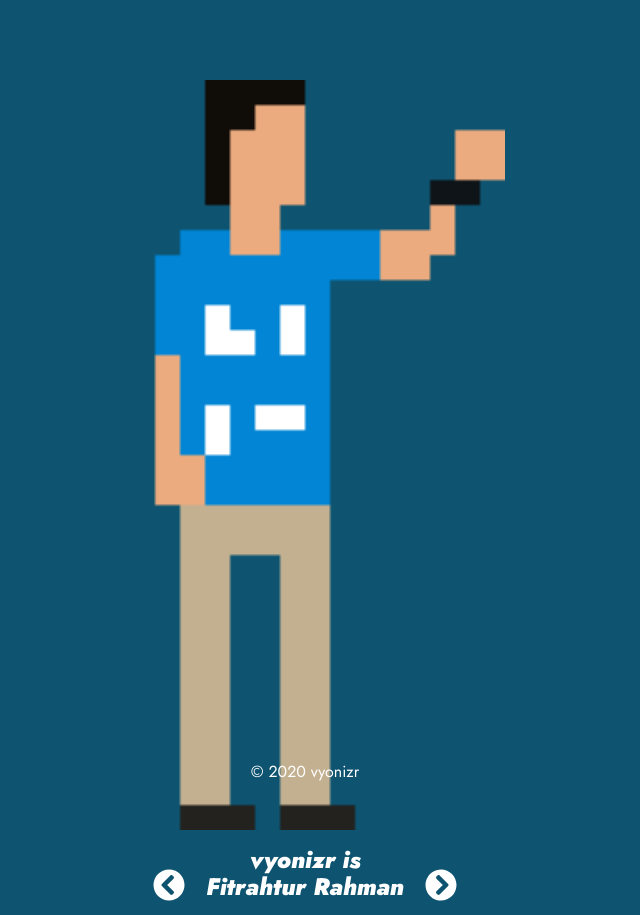
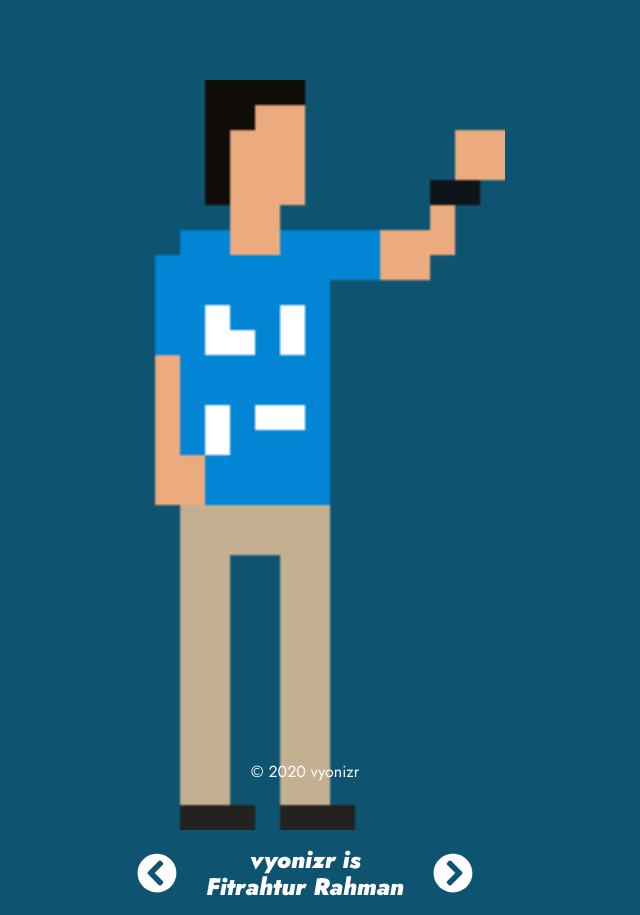
Before and after one commit to vyonizr/web-gatsby, a Gatsby site: page / in a window 1280 px wide. Shown: the whole page, without its empty margins (335-975 px from the left). Built offline with nearby package versions, Linux system fonts and the light colour scheme; Gatsby itself is replaced by a stand-in of ours.

Commit message:
enlarge navigation buttons

```diff
--- a/src/pages/index.js
+++ b/src/pages/index.js
@@ -19,21 +19,6 @@ const MainContainer = styled.div`
   flex-direction: column;
 `
 
-const NavigationContainer = styled.div`
-  flex: 1;
-  margin-top: -0.5rem;
-  display: flex;
-  justify-content: space-between;
-  margin-bottom: 0.5rem;
-
-  & > div:first-child {
-    text-align: right;
-  }
-  & > div:last-child {
-    text-align: left;
-  }
-`
-
 const CharLink = styled.li`
   list-style: none;
   align-items: flex-end;
@@ -46,14 +31,20 @@ const CharLink = styled.li`
 
 const NavButton = styled.div`
   flex: 1;
-`
+  display: flex;
+  justify-content: ${props => props.action === 'previous' ? 'flex-end' : 'flex-start'};
 
-const PrevButton = styled(FaChevronCircleLeft)`
-  cursor: pointer;
-`
+  > svg {
+    cursor: pointer;
 
-const NextButton = styled(FaChevronCircleRight)`
-  cursor: pointer;
+    @media(hover: hover) and (pointer: fine) {
+      :hover {
+        color: #b0bec5;
+      }
+    }
+    transition: .25s;
+  }
+
 `
 
 const LinkContainer = styled.div`
@@ -157,21 +148,24 @@ const IndexPage = () => {
           alt={currentChar.role + " avatar"}
           style={{ objectFit: "contain" }}
         />
-        <div style={{ marginTop: "0.75rem" }}>
-          <h2 style={{ flex: 1 }}>vyonizr is</h2>
-          <NavigationContainer>
-            <NavButton>
-              <PrevButton size={32} onClick={() => setIndex(index - 1)} />
-            </NavButton>
-            <h2 style={{ flex: 3 }}>{currentChar.role}</h2>
-            <NavButton>
-              <NextButton
-                size={32}
-                onClick={() => setIndex(index + 1)}
-                disabled={index === characters.length - 1}
-              />
-            </NavButton>
-          </NavigationContainer>
+        <div style={{
+          marginTop: "0.75rem",
+          display: "flex",
+          alignItems: "center"
+        }}>
+          <NavButton action="previous" onClick={() => setIndex(index - 1)}>
+            <FaChevronCircleLeft size={40} />
+          </NavButton>
+          <div style={{
+            flexBasis: '60%',
+            margin: '0 .5rem'
+          }}>
+            <h2 style={{ marginBottom: "-.5rem" }}>vyonizr is</h2>
+            <h2>{currentChar.role}</h2>
+          </div>
+          <NavButton action="next" onClick={() => setIndex(index + 1)}>
+            <FaChevronCircleRight size={40} />
+          </NavButton>
         </div>
         <LinkContainer>
           <ul>
```
